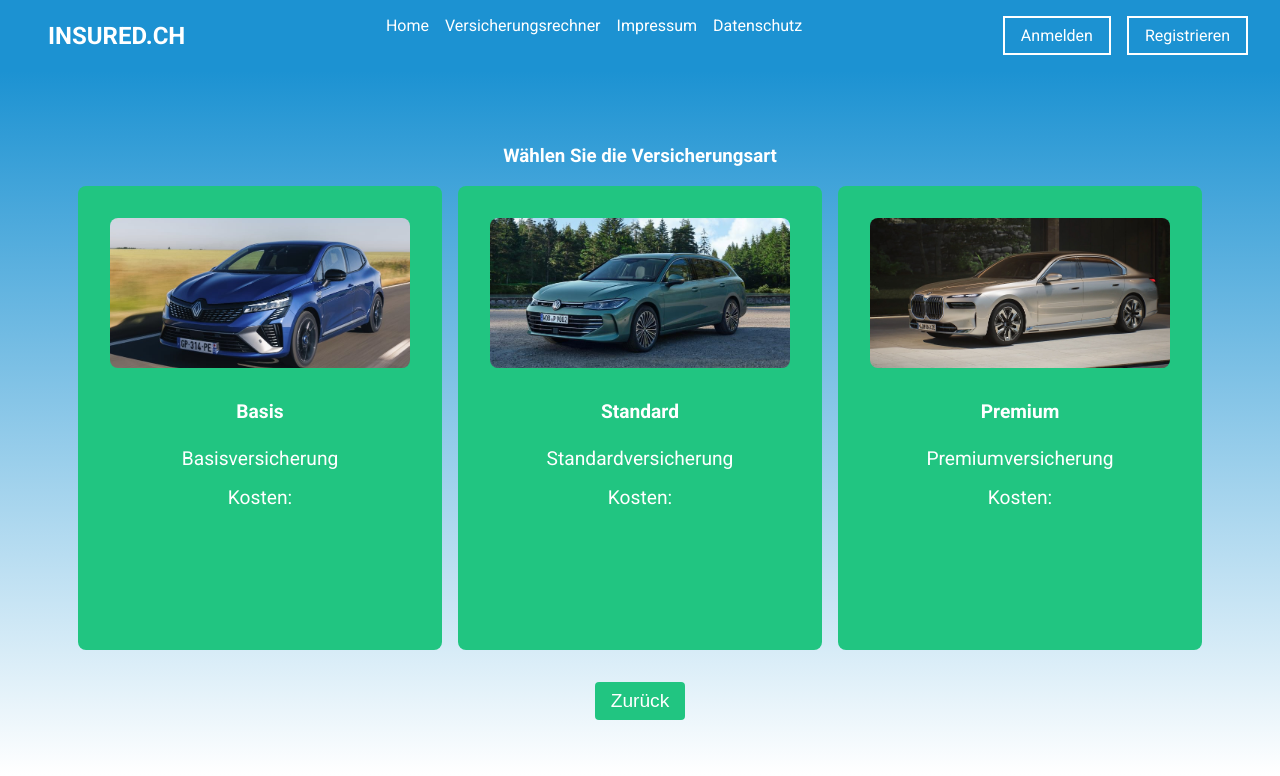
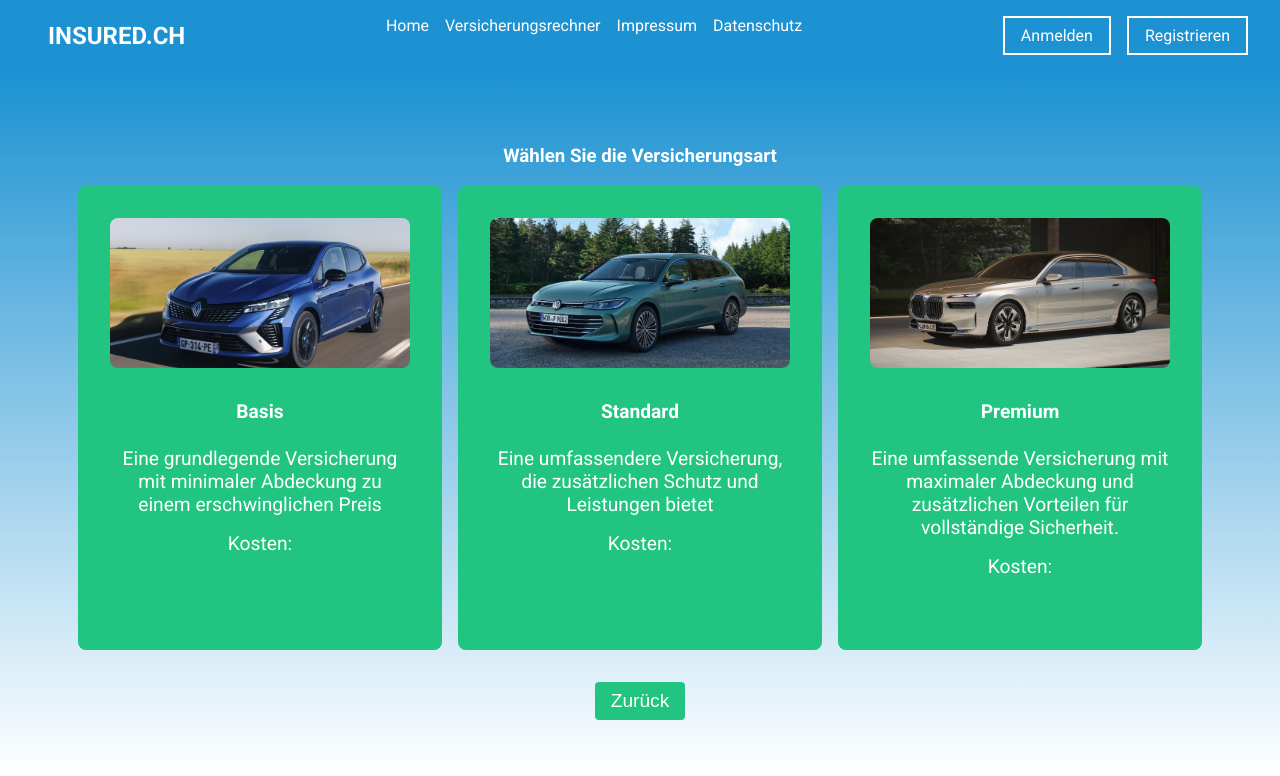
Before and after one commit to TihanMo/Versicherungsrechner2, an Angular app in the folder insurance-calculator/: page /versicherungsplan in a window 1280 px wide. Shown: the top 776 px of the page. Built offline with nearby package versions, Linux system fonts and the light colour scheme.

Commit message:
insurance type descriptions added

```diff
--- a/insurance-calculator/src/app/insurance-type/insurance-type.component.ts
+++ b/insurance-calculator/src/app/insurance-type/insurance-type.component.ts
@@ -28,9 +28,9 @@ export class InsuranceTypeComponent {
     const premiumCost = baseCost * 1.5;
 
     this.insuranceTypes = [
-      { name: 'Basis', value: 'basic', description: 'Basisversicherung', cost: basicCost },
-      { name: 'Standard', value: 'standard', description: 'Standardversicherung', cost: standardCost },
-      { name: 'Premium', value: 'premium', description: 'Premiumversicherung', cost: premiumCost }
+      { name: 'Basis', value: 'basic', description: 'Eine grundlegende Versicherung mit minimaler Abdeckung zu einem erschwinglichen Preis', cost: basicCost },
+      { name: 'Standard', value: 'standard', description: 'Eine umfassendere Versicherung, die zusätzlichen Schutz und Leistungen bietet', cost: standardCost },
+      { name: 'Premium', value: 'premium', description: 'Eine umfassende Versicherung mit maximaler Abdeckung und zusätzlichen Vorteilen für vollständige Sicherheit.', cost: premiumCost }
     ];
   }
 
```
